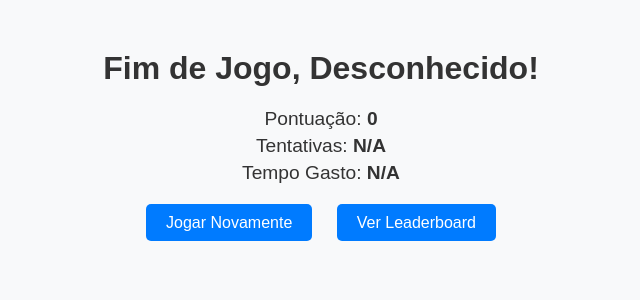
After one commit to EduardoAmericoo/Projeto-Logica, a Django app: page /endgame/ in a window 1280 px wide. The commit adds this page. Shown: the top 300 px of the page, without its empty margins (319-959 px from the left). Run offline with Django 5.2, Linux system fonts and the light colour scheme; data comes from the database, SQL or seed files in the repository; both versions use the stored data as it was after the commit.

Commit message:
Pagina final

```diff
--- a/proposicao_master/proposicao_master/urls.py
+++ b/proposicao_master/proposicao_master/urls.py
@@ -22,4 +22,5 @@ urlpatterns = [
     path('admin/', admin.site.urls),
     path('', views.inicio_jogo_view, name='home'),
     path('leaderboard/', views.leaderboard_view, name='leaderboard'),
+    path('endgame/', views.endgame_view, name='endgame'),
 ]
--- /dev/null
+++ b/proposicao_master/task/templates/endgame.html
@@ -0,0 +1,56 @@
+<!DOCTYPE html>
+<html lang="en">
+<head>
+    <meta charset="UTF-8">
+    <meta name="viewport" content="width=device-width, initial-scale=1.0">
+    <title>Resumo do Jogo</title>
+    <style>
+        body {
+            font-family: Arial, sans-serif;
+            background-color: #f8f9fa;
+            color: #333;
+            text-align: center;
+            margin: 0;
+            padding: 0;
+        }
+        h1 {
+            color: #333;
+            margin-top: 50px;
+        }
+        .stats {
+            font-size: 1.2em;
+            margin: 20px 0;
+        }
+        .stats p {
+            margin: 5px 0;
+        }
+        .buttons {
+            margin-top: 30px;
+        }
+        .buttons a {
+            text-decoration: none;
+            color: white;
+            background-color: #007bff;
+            padding: 10px 20px;
+            border-radius: 5px;
+            margin: 0 10px;
+            transition: background-color 0.3s ease;
+        }
+        .buttons a:hover {
+            background-color: #0056b3;
+        }
+    </style>
+</head>
+<body>
+    <h1>Fim de Jogo, {{ jogador_nome }}!</h1>
+    <div class="stats">
+        <p>Pontuação: <strong>{{ pontuacao }}</strong></p>
+        <p>Tentativas: <strong>{{ tentativas }}</strong></p>
+        <p>Tempo Gasto: <strong>{{ tempo_gasto }}</strong></p>
+    </div>
+    <div class="buttons">
+        <a href="">Jogar Novamente</a>
+        <a href="{% url 'leaderboard' %}">Ver Leaderboard</a>
+    </div>
+</body>
+</html>
--- a/proposicao_master/task/templates/home.html
+++ b/proposicao_master/task/templates/home.html
@@ -76,6 +76,7 @@
 
   .content-container {
     text-align: center;
+    font-family:
     margin-bottom: 20px;
   }
 
--- a/proposicao_master/task/views.py
+++ b/proposicao_master/task/views.py
@@ -1,5 +1,5 @@
 from django.shortcuts import render, redirect
-from .models import Jogador
+from .models import Jogador, PlayerScore
 from .forms import JogadorForm
 # Create your views here.
 
@@ -26,3 +26,18 @@ def inicio_jogo_view(request):
         form = JogadorForm()
     jogadores = Jogador.objects.order_by('-pontuacao')[:5]
     return render(request, 'home.html', {'jogadores': jogadores})
+
+def endgame_view(request):
+    # Recuperar o jogador atual (supondo que o nome esteja salvo na sessão)
+    jogador_nome = request.session.get('jogador_nome', 'Jogador Desconhecido')
+    jogador = Jogador.objects.filter(nome=jogador_nome).first()
+
+    # Preparar o contexto com informações do jogador ou valores padrão se o jogador não for encontrado
+    context = {
+        'jogador_nome': jogador.nome if jogador else 'Desconhecido',
+        'pontuacao': jogador.pontuacao if jogador else 0,
+        'tentativas': jogador.tentativas if jogador else 'N/A',
+        'tempo_gasto': jogador.tempo_gasto if jogador else 'N/A'
+    }
+
+    return render(request, 'endgame.html', context)
```
Also changed, not shown: proposicao_master/task/models.py (+10 -0 lines), proposicao_master/db.sqlite3.
